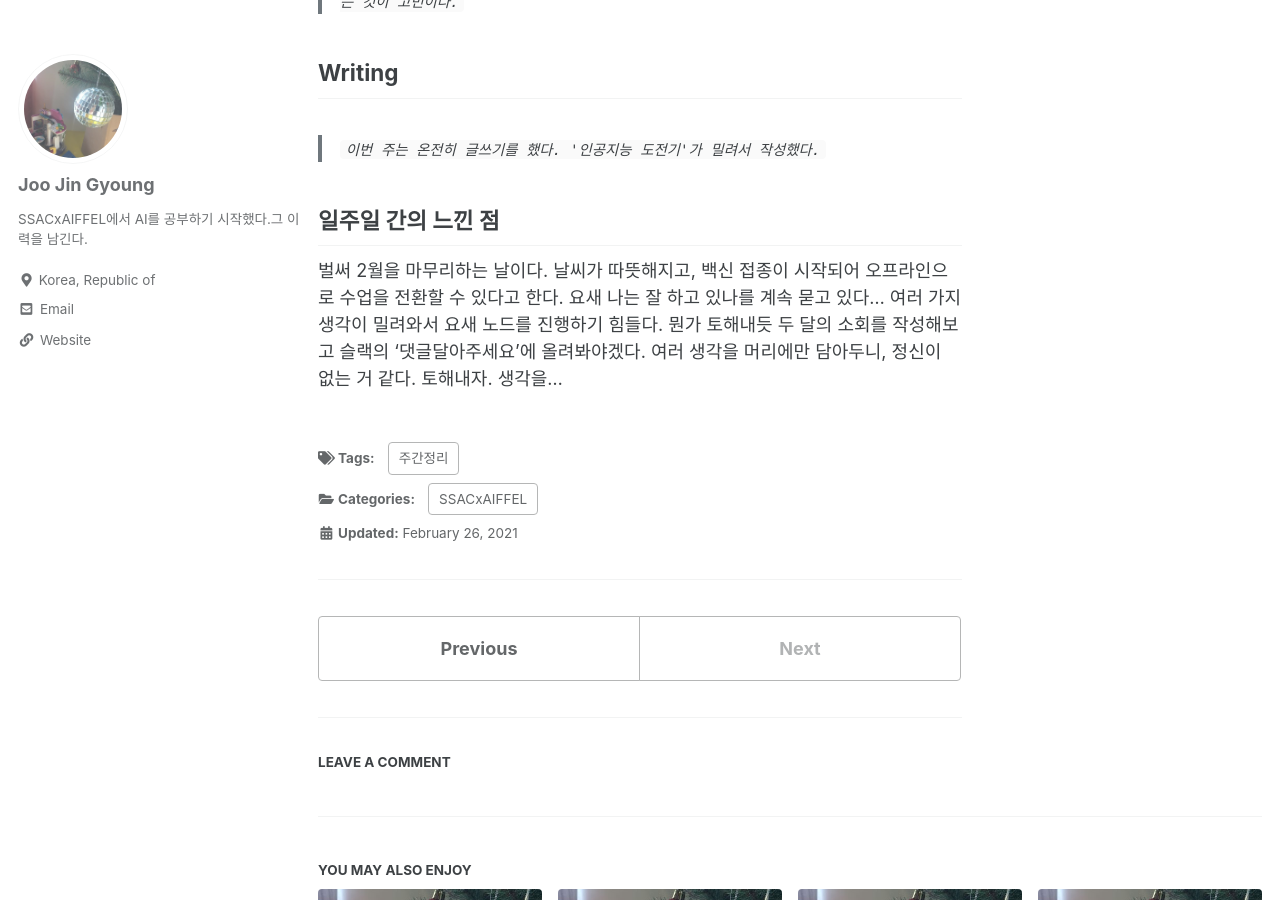
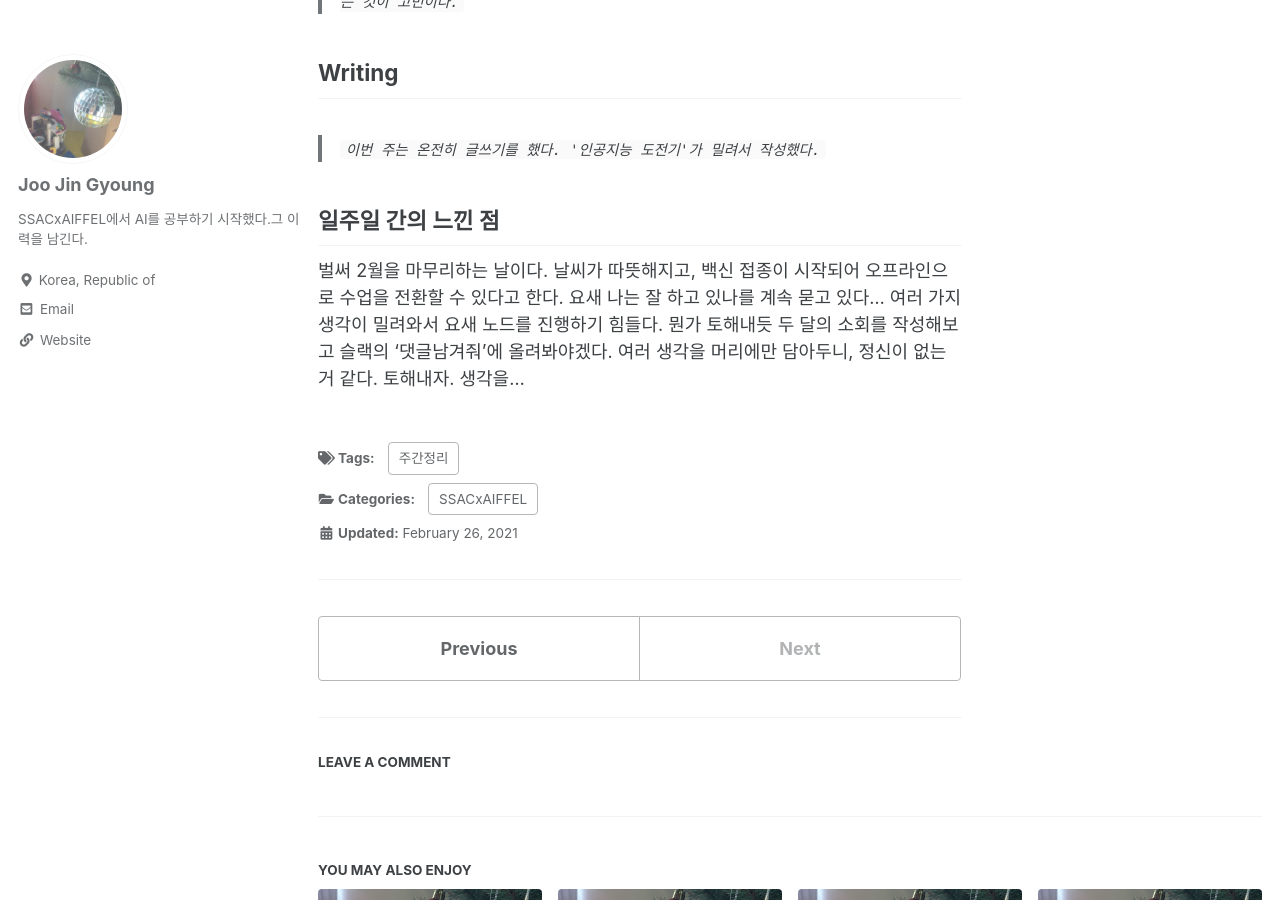
Before and after one commit to adele2020/adele2020.github.io, a Jekyll site: the page built from _posts/2021-02-26-report-week8.md, in a window 1280 px wide and 900 px high, scrolled down 1626 px. Built offline with Jekyll 4.4.1, drawn with Linux system fonts in a browser that asks for light colours; cached includes are drawn as plain includes; comment, search, counter and statistics services are not loaded.

Commit message:
도전기 3주치

```diff
--- a/_posts/2021-02-26-report-week8.md
+++ b/_posts/2021-02-26-report-week8.md
@@ -39,4 +39,4 @@ Do it! 자료구조와 알고리즘 입문: 2. 기본 자료 구조와 배열
 >`이번 주는 온전히 글쓰기를 했다. '인공지능 도전기'가 밀려서 작성했다.`
 
 ## 일주일 간의 느낀 점
- 벌써 2월을 마무리하는 날이다. 날씨가 따뜻해지고, 백신 접종이 시작되어 오프라인으로 수업을 전환할 수 있다고 한다. 요새 나는 잘 하고 있나를 계속 묻고 있다... 여러 가지 생각이 밀려와서 요새 노드를 진행하기 힘들다. 뭔가 토해내듯 두 달의 소회를 작성해보고 슬랙의 '댓글달아주세요'에 올려봐야겠다. 여러 생각을 머리에만 담아두니, 정신이 없는 거 같다. 토해내자. 생각을...
+ 벌써 2월을 마무리하는 날이다. 날씨가 따뜻해지고, 백신 접종이 시작되어 오프라인으로 수업을 전환할 수 있다고 한다. 요새 나는 잘 하고 있나를 계속 묻고 있다... 여러 가지 생각이 밀려와서 요새 노드를 진행하기 힘들다. 뭔가 토해내듯 두 달의 소회를 작성해보고 슬랙의 '댓글남겨줘'에 올려봐야겠다. 여러 생각을 머리에만 담아두니, 정신이 없는 거 같다. 토해내자. 생각을...
```
